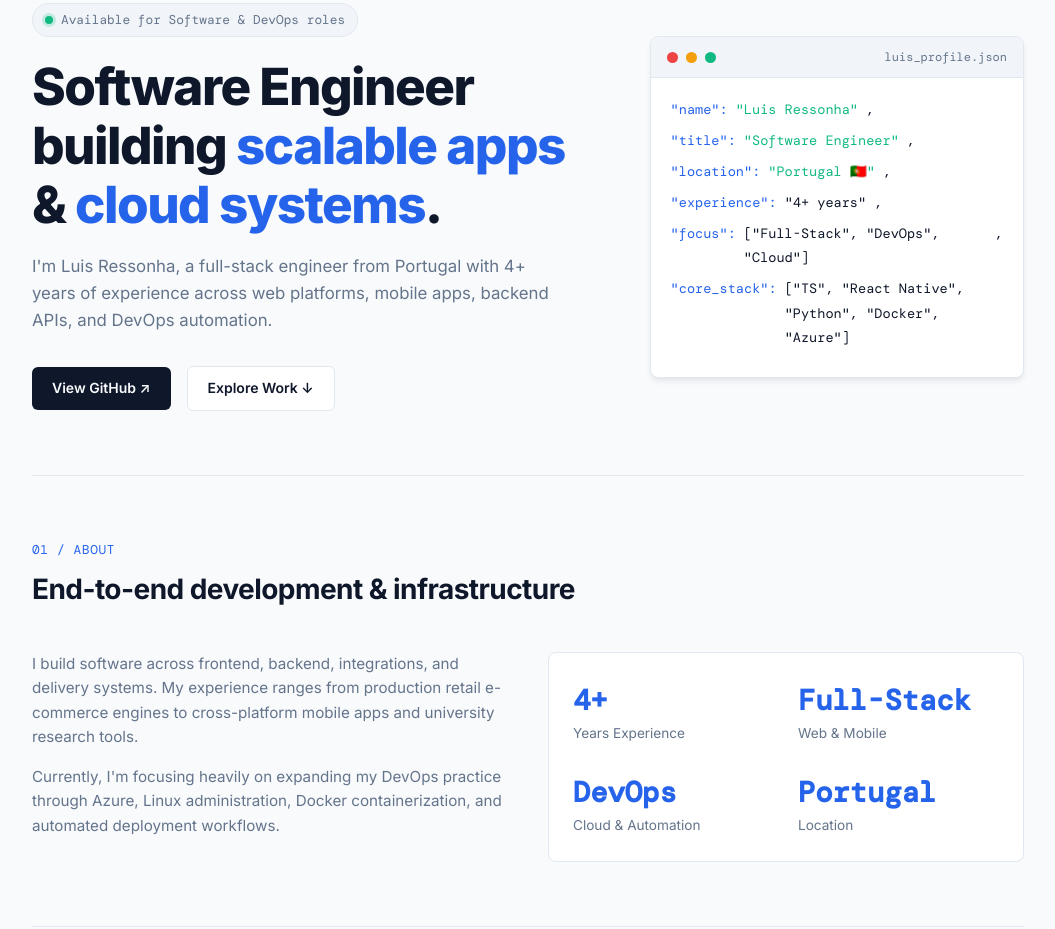
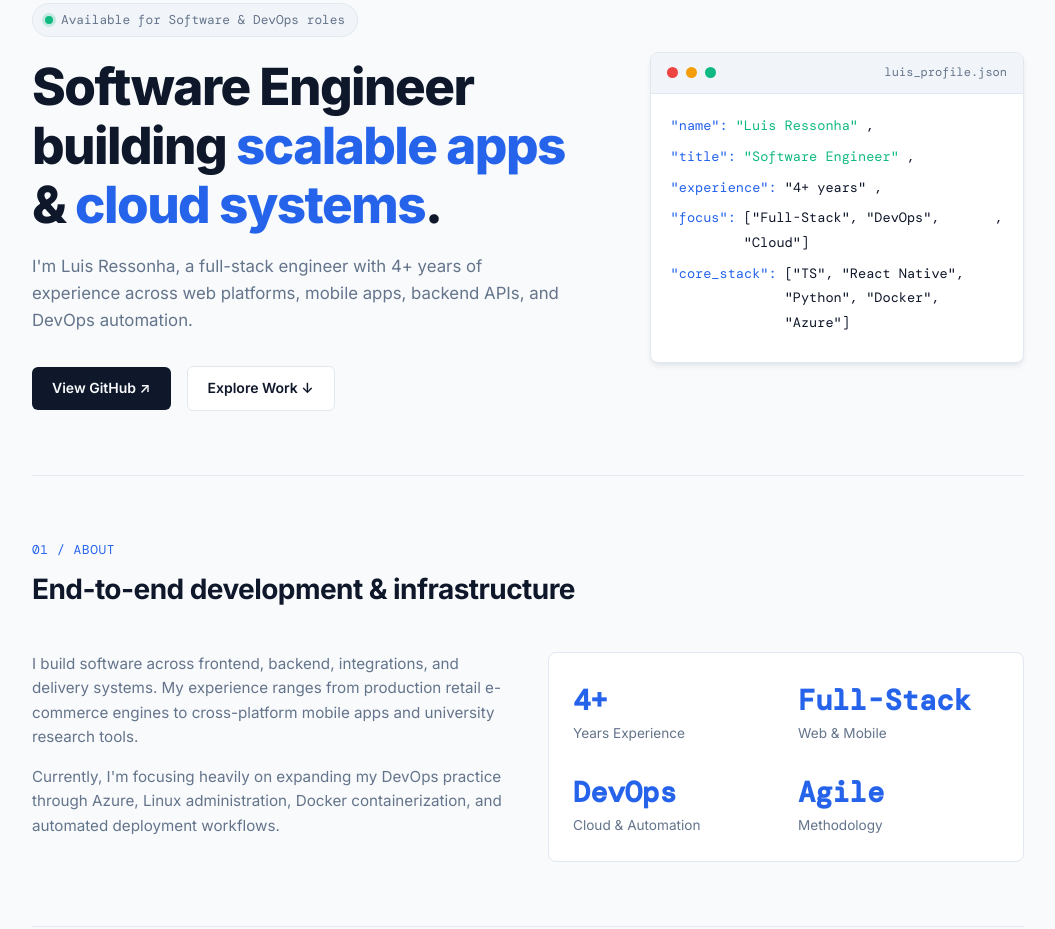
Before and after one commit to LuisRessonha/LuisRessonha.github.io, a plain HTML site: page portfolio.html in a window 1280 px wide. Shown: the part 145-1074 px from the top of the page, without its empty margins (112-1167 px from the left). Drawn offline with nearby package versions, Linux system fonts and the light colour scheme.

Commit message:
Refactor portfolio and index HTML descriptions for clarity; remove location references

```diff
--- a/portfolio.html
+++ b/portfolio.html
@@ -3,7 +3,7 @@
 	<head>
 		<meta charset="utf-8" />
 		<meta name="viewport" content="width=device-width, initial-scale=1" />
-		<meta name="description" content="Luis Ressonha is a Software Engineer from Portugal specializing in Full-Stack development, DevOps, web, mobile, and cloud infrastructure." />
+		<meta name="description" content="Luis Ressonha is a Software Engineer specializing in Full-Stack development, DevOps, web, mobile, and cloud infrastructure." />
 		<meta name="theme-color" content="#0b0f19" />
 		<title>Luis Ressonha | Portfolio & Resume</title>
 		<link rel="preconnect" href="https://fonts.googleapis.com" />
@@ -46,7 +46,7 @@
 						Software Engineer building <span>scalable apps</span> & <span>cloud systems</span>.
 					</h1>
 					<p class="hero-bio">
-						I'm Luis Ressonha, a full-stack engineer from Portugal with 4+ years of experience across web platforms, mobile apps, backend APIs, and DevOps automation.
+						I'm Luis Ressonha, a full-stack engineer with 4+ years of experience across web platforms, mobile apps, backend APIs, and DevOps automation.
 					</p>
 					<div class="hero-actions">
 						<a class="btn btn-primary" href="https://github.com/LuisRessonha" target="_blank" rel="noreferrer">View GitHub ↗</a>
@@ -69,10 +69,6 @@
 						<div class="code-line">
 							<span class="code-key">"title":</span>
 							<span class="code-string">"Software Engineer"</span>,
-						</div>
-						<div class="code-line">
-							<span class="code-key">"location":</span>
-							<span class="code-string">"Portugal 🇵🇹"</span>,
 						</div>
 						<div class="code-line">
 							<span class="code-key">"experience":</span>
@@ -118,8 +114,8 @@
 							<div class="stat-item-label">Cloud & Automation</div>
 						</div>
 						<div>
-							<div class="stat-item-number">Portugal</div>
-							<div class="stat-item-label">Location</div>
+							<div class="stat-item-number">Agile</div>
+							<div class="stat-item-label">Methodology</div>
 						</div>
 					</div>
 				</div>
@@ -193,7 +189,7 @@
 						<div class="timeline-header">
 							<div>
 								<h3 class="role-title">Software Engineer · Full-Stack</h3>
-								<div class="company-name">Capgemini · Portugal</div>
+								<div class="company-name">Capgemini</div>
 							</div>
 							<span class="period-badge">2022 — Present</span>
 						</div>
```
Also changed, not shown: index.html (+1 -1 lines).
